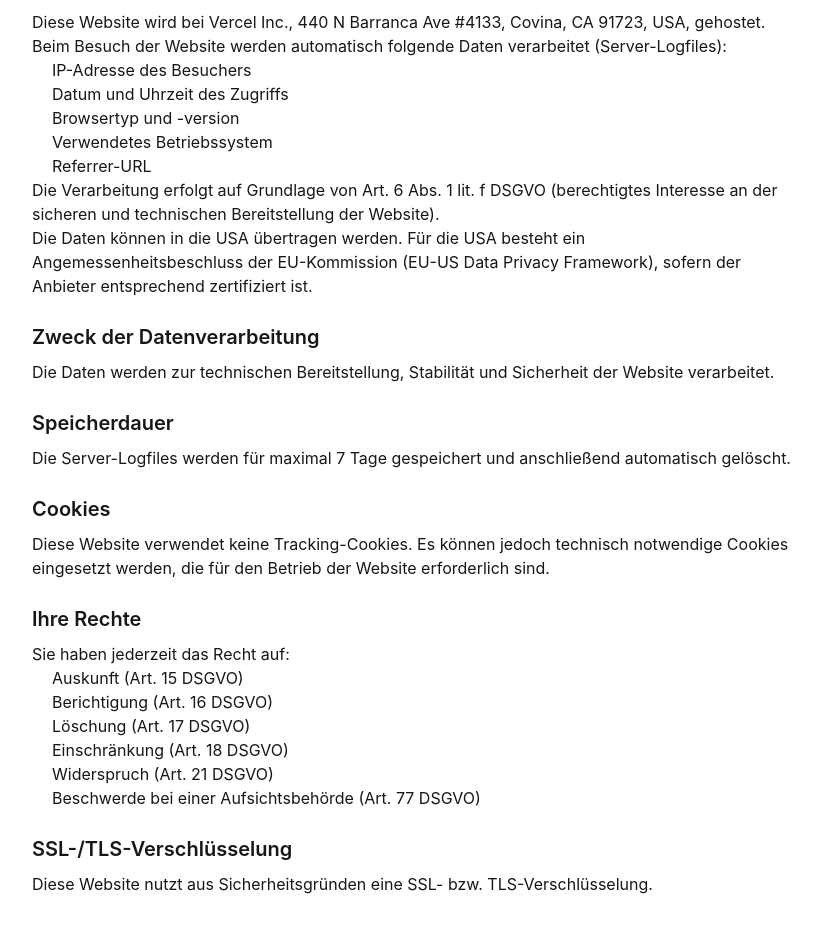
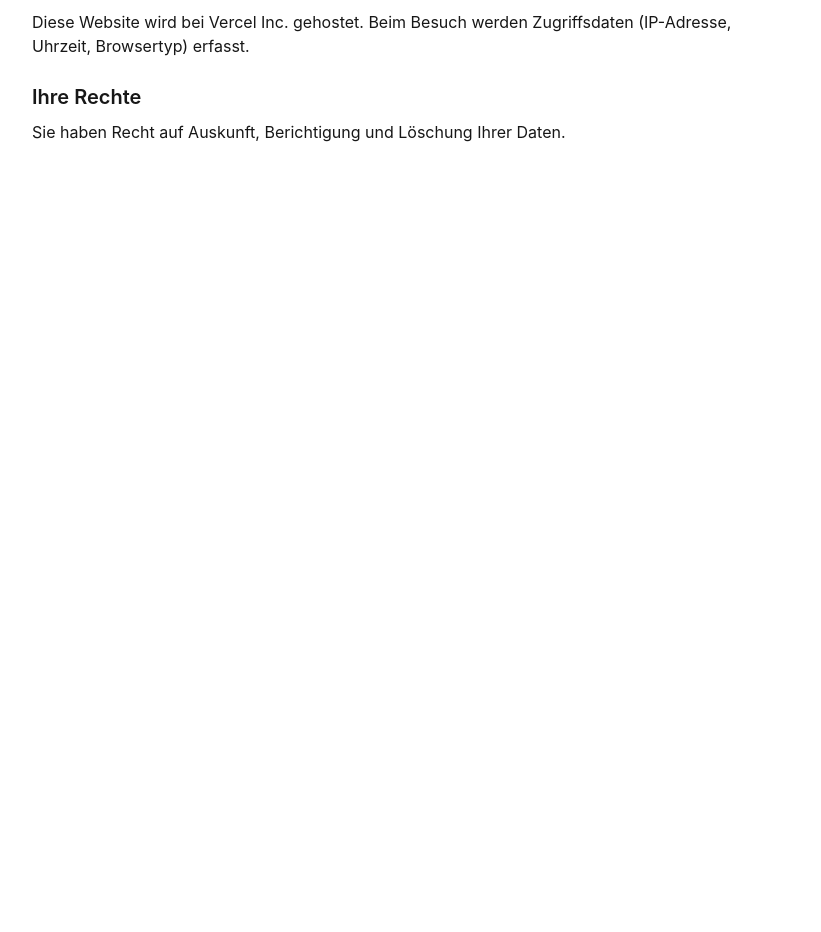
Before and after one commit to RusenTuzcu42/pizzeria-frontend, a Next.js app: page /datenschutz in a window 1280 px wide. Shown: the part 346-1278 px from the top of the page, without its empty margins (228-1049 px from the left). After the commit the page ends 800 px from the top, so only its background shows below. Built offline with nearby package versions, Linux system fonts and the light colour scheme.

Commit message:
Complete professional version: no emojis, clean design, correct impressum/datenschutz

```diff
--- a/app/datenschutz/page.tsx
+++ b/app/datenschutz/page.tsx
@@ -2,50 +2,12 @@ export default function Datenschutz() {
   return (
     <div style={{ maxWidth: 800, margin: '0 auto', padding: '40px 20px', fontFamily: '-apple-system, BlinkMacSystemFont, "SF Pro Text", Helvetica, sans-serif' }}>
       <h1 style={{ fontSize: '2rem', fontWeight: 700, marginBottom: '24px' }}>Datenschutzerklärung</h1>
-
       <h2 style={{ fontSize: '1.25rem', fontWeight: 600, marginTop: '24px', marginBottom: '8px' }}>Verantwortlicher</h2>
-      <p>Pizzeria Napoli<br />
-      Inhaber: Fikret Tuzcu<br />
-      Gevelsberger Str. 28<br />
-      45549 Sprockhövel<br />
-      Telefon: 02339 9116777<br />
-      E-Mail: pizzeria-gevelsberg@outlook.com</p>
-
+      <p>Pizzeria Napoli<br />Inhaber: Fikret Tuzcu<br />Gevelsberger Str. 28<br />45549 Sprockhövel<br />Telefon: 02339 9116777<br />E-Mail: pizzeria-gevelsberg@outlook.com</p>
       <h2 style={{ fontSize: '1.25rem', fontWeight: 600, marginTop: '24px', marginBottom: '8px' }}>Hosting</h2>
-      <p>Diese Website wird bei Vercel Inc., 440 N Barranca Ave #4133, Covina, CA 91723, USA, gehostet.<br />
-      Beim Besuch der Website werden automatisch folgende Daten verarbeitet (Server-Logfiles):</p>
-      <ul style={{ marginLeft: '20px' }}>
-        <li>IP-Adresse des Besuchers</li>
-        <li>Datum und Uhrzeit des Zugriffs</li>
-        <li>Browsertyp und -version</li>
-        <li>Verwendetes Betriebssystem</li>
-        <li>Referrer-URL</li>
-      </ul>
-      <p>Die Verarbeitung erfolgt auf Grundlage von Art. 6 Abs. 1 lit. f DSGVO (berechtigtes Interesse an der sicheren und technischen Bereitstellung der Website).</p>
-      <p>Die Daten können in die USA übertragen werden. Für die USA besteht ein Angemessenheitsbeschluss der EU-Kommission (EU-US Data Privacy Framework), sofern der Anbieter entsprechend zertifiziert ist.</p>
-
-      <h2 style={{ fontSize: '1.25rem', fontWeight: 600, marginTop: '24px', marginBottom: '8px' }}>Zweck der Datenverarbeitung</h2>
-      <p>Die Daten werden zur technischen Bereitstellung, Stabilität und Sicherheit der Website verarbeitet.</p>
-
-      <h2 style={{ fontSize: '1.25rem', fontWeight: 600, marginTop: '24px', marginBottom: '8px' }}>Speicherdauer</h2>
-      <p>Die Server-Logfiles werden für maximal 7 Tage gespeichert und anschließend automatisch gelöscht.</p>
-
-      <h2 style={{ fontSize: '1.25rem', fontWeight: 600, marginTop: '24px', marginBottom: '8px' }}>Cookies</h2>
-      <p>Diese Website verwendet keine Tracking-Cookies. Es können jedoch technisch notwendige Cookies eingesetzt werden, die für den Betrieb der Website erforderlich sind.</p>
-
+      <p>Diese Website wird bei Vercel Inc. gehostet. Beim Besuch werden Zugriffsdaten (IP-Adresse, Uhrzeit, Browsertyp) erfasst.</p>
       <h2 style={{ fontSize: '1.25rem', fontWeight: 600, marginTop: '24px', marginBottom: '8px' }}>Ihre Rechte</h2>
-      <p>Sie haben jederzeit das Recht auf:</p>
-      <ul style={{ marginLeft: '20px' }}>
-        <li>Auskunft (Art. 15 DSGVO)</li>
-        <li>Berichtigung (Art. 16 DSGVO)</li>
-        <li>Löschung (Art. 17 DSGVO)</li>
-        <li>Einschränkung (Art. 18 DSGVO)</li>
-        <li>Widerspruch (Art. 21 DSGVO)</li>
-        <li>Beschwerde bei einer Aufsichtsbehörde (Art. 77 DSGVO)</li>
-      </ul>
-
-      <h2 style={{ fontSize: '1.25rem', fontWeight: 600, marginTop: '24px', marginBottom: '8px' }}>SSL-/TLS-Verschlüsselung</h2>
-      <p>Diese Website nutzt aus Sicherheitsgründen eine SSL- bzw. TLS-Verschlüsselung.</p>
+      <p>Sie haben Recht auf Auskunft, Berichtigung und Löschung Ihrer Daten.</p>
     </div>
   );
 }
--- a/app/impressum/page.tsx
+++ b/app/impressum/page.tsx
@@ -2,16 +2,13 @@ export default function Impressum() {
   return (
     <div style={{ maxWidth: 800, margin: '0 auto', padding: '40px 20px', fontFamily: '-apple-system, BlinkMacSystemFont, "SF Pro Text", Helvetica, sans-serif' }}>
       <h1 style={{ fontSize: '2rem', fontWeight: 700, marginBottom: '24px' }}>Impressum</h1>
-
       <p><strong>Pizzeria Napoli</strong><br />
       Inhaber: Fikret Tuzcu<br />
       Gevelsberger Str. 28<br />
       45549 Sprockhövel</p>
-
       <p><strong>Kontakt</strong><br />
       Telefon: 02339 9116777<br />
       E-Mail: pizzeria-gevelsberg@outlook.com</p>
-
       <p><strong>Verantwortlich für den Inhalt nach § 55 Abs. 2 RStV</strong><br />
       Fikret Tuzcu (Anschrift wie oben)</p>
     </div>
--- a/app/page.tsx
+++ b/app/page.tsx
@@ -149,7 +149,7 @@ export default function Home() {
       </header>
 
       <div style={{ background: isOpen() ? '#e8f5e9' : '#ffebee', padding: '8px 16px', textAlign: 'center', fontSize: '0.813rem', borderBottom: `0.5px solid ${borderColor}` }}>
-        <span style={{ color: isOpen() ? '#2e7d32' : '#c62828' }}>{isOpen() ? '✓ Jetzt geöffnet' : '✗ Derzeit geschlossen (11:00 - 22:00 Uhr)'}</span>
+        <span style={{ color: isOpen() ? '#2e7d32' : '#c62828' }}>{isOpen() ? 'Jetzt geöffnet' : 'Derzeit geschlossen (11:00 - 22:00 Uhr)'}</span>
       </div>
 
       <div style={{ background: headerBg, backdropFilter: 'blur(10px)', borderBottom: `0.5px solid ${borderColor}`, padding: '8px 16px', position: 'sticky', top: '72px', zIndex: 99 }}>
@@ -259,7 +259,7 @@ export default function Home() {
                   <div style={{ display: 'flex', justifyContent: 'space-between', fontWeight: 600, fontSize: '1.125rem', marginBottom: 16, color: textColor }}><span>Gesamt</span><span style={{ color: '#c41e3a' }}>{totalPrice.toFixed(2)} €</span></div>
                   {totalPrice < 10 && (
                     <div style={{ background: darkMode ? '#3a2a2a' : '#fff3e0', borderRadius: 12, padding: 12, marginBottom: 16, textAlign: 'center' }}>
-                      <span style={{ fontSize: '0.75rem', color: '#e65100' }}>⚠️ Mindestbestellwert 10€ für Lieferung. Aktuell fehlen {(10 - totalPrice).toFixed(2)} €</span>
+                      <span style={{ fontSize: '0.75rem', color: '#e65100' }}>Mindestbestellwert 10€ für Lieferung. Aktuell fehlen {(10 - totalPrice).toFixed(2)} €</span>
                     </div>
                   )}
                   <button onClick={() => setShowCheckout(true)} disabled={totalPrice < 10} style={{ width: '100%', padding: 14, background: '#c41e3a', color: 'white', border: 'none', borderRadius: 12, fontWeight: 600, cursor: totalPrice >= 10 ? 'pointer' : 'not-allowed', opacity: totalPrice >= 10 ? 1 : 0.5 }}>Weiter zur Kasse{totalPrice < 10 ? ` (${(10 - totalPrice).toFixed(2)} € fehlen)` : ''}</button>
@@ -307,7 +307,7 @@ export default function Home() {
       {showConfirm && (
         <div style={{ position: 'fixed', top: 0, left: 0, right: 0, bottom: 0, background: 'rgba(0,0,0,0.5)', backdropFilter: 'blur(12px)', display: 'flex', alignItems: 'center', justifyContent: 'center', zIndex: 300 }}>
           <div style={{ background: cardBg, borderRadius: 28, padding: 32, maxWidth: 320, textAlign: 'center' }}>
-            <div style={{ fontSize: '3rem', marginBottom: 16 }}>✅</div>
+            <div style={{ fontSize: '3rem', marginBottom: 16 }}>✓</div>
             <h4 style={{ fontSize: '1.25rem', fontWeight: 600, marginBottom: 8, color: textColor }}>Bestellung erhalten!</h4>
             <p style={{ color: textSecondary, marginBottom: 24 }}>Ihre Bestellnummer: <strong style={{ color: '#c41e3a' }}>#{orderNumber}</strong></p>
             <button onClick={() => setShowConfirm(false)} style={{ padding: '10px 24px', background: '#c41e3a', color: 'white', border: 'none', borderRadius: 40, cursor: 'pointer' }}>Weiter shoppen</button>
```
